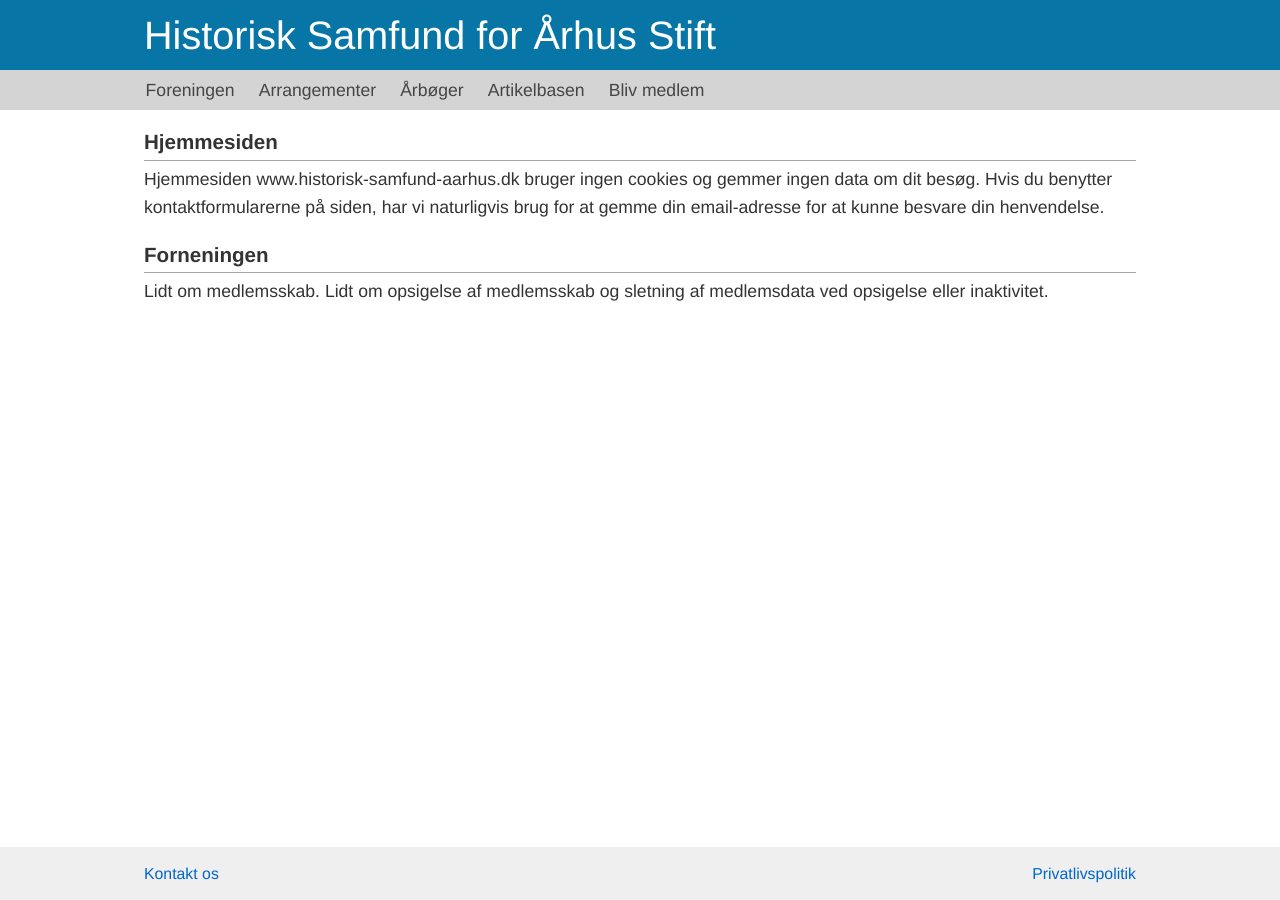
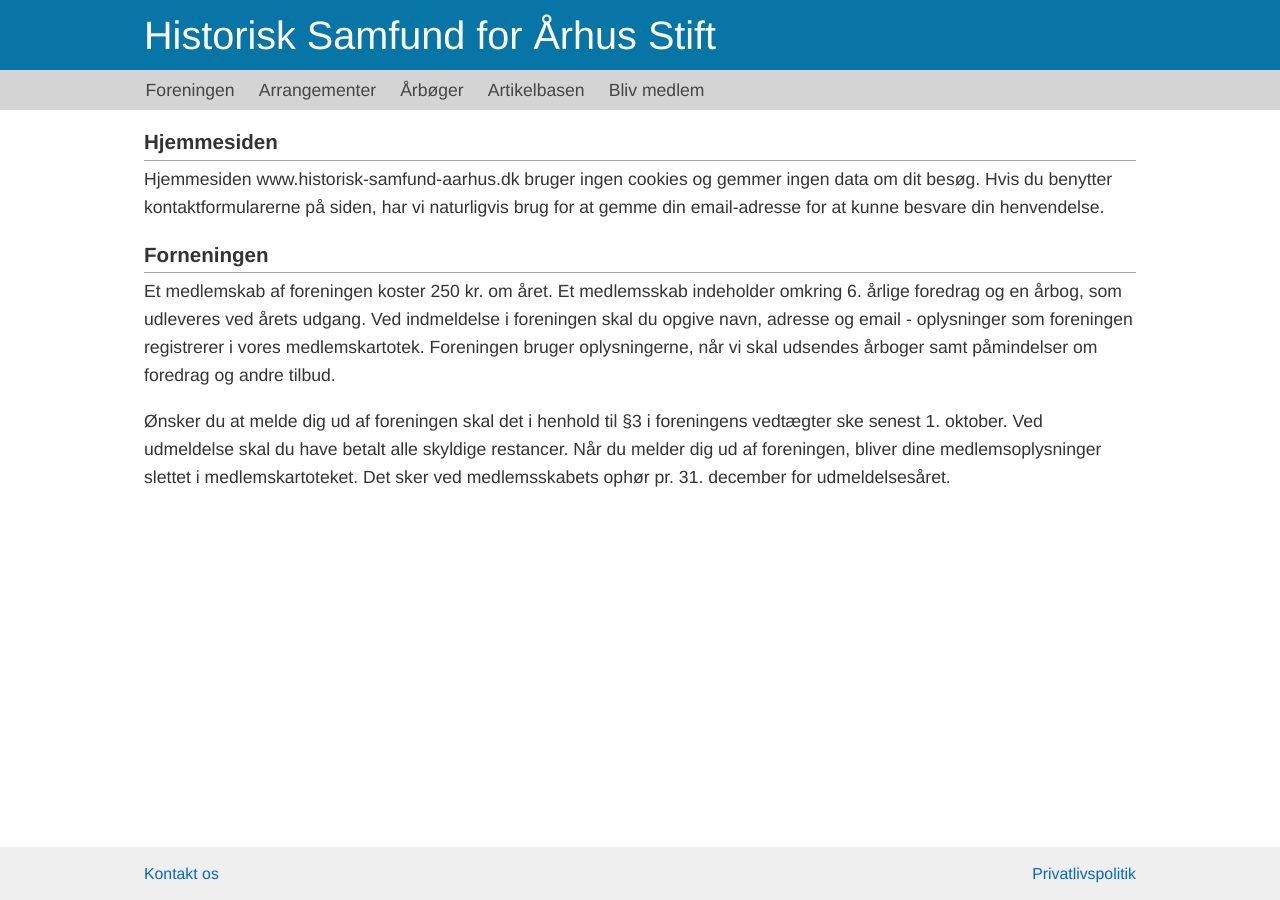
Before and after one commit to guldhorn/historisk-samfund, a Jekyll site: the page built from privatlivspolitik.md, in a window 1280 px wide. Built offline with Jekyll 4.4.1, drawn with Linux system fonts in a browser that asks for light colours.

Commit message:
Update privatlivspolitik.md

```diff
--- a/privatlivspolitik.md
+++ b/privatlivspolitik.md
@@ -8,4 +8,7 @@ permalink: /privatlivspolitik
 Hjemmesiden www.historisk-samfund-aarhus.dk bruger ingen cookies og gemmer ingen data om dit besøg. Hvis du benytter kontaktformularerne på siden, har vi naturligvis brug for at gemme din email-adresse for at kunne besvare din henvendelse.
 
 ### Forneningen
-Lidt om medlemsskab. Lidt om opsigelse af medlemsskab og sletning af medlemsdata ved opsigelse eller inaktivitet.
+Et medlemskab af foreningen koster 250 kr. om året. Et medlemsskab indeholder omkring 6. årlige foredrag og en årbog, som udleveres ved årets udgang.
+Ved indmeldelse i foreningen skal du opgive navn, adresse og email - oplysninger som foreningen registrerer i vores medlemskartotek. Foreningen bruger oplysningerne, når vi skal udsendes årboger samt påmindelser om foredrag og andre tilbud.
+
+Ønsker du at melde dig ud af foreningen skal det i henhold til §3 i foreningens vedtægter ske senest 1. oktober. Ved udmeldelse skal du have betalt alle skyldige restancer. Når du melder dig ud af foreningen, bliver dine medlemsoplysninger slettet i medlemskartoteket. Det sker ved medlemsskabets ophør pr. 31. december for udmeldelsesåret.
```
